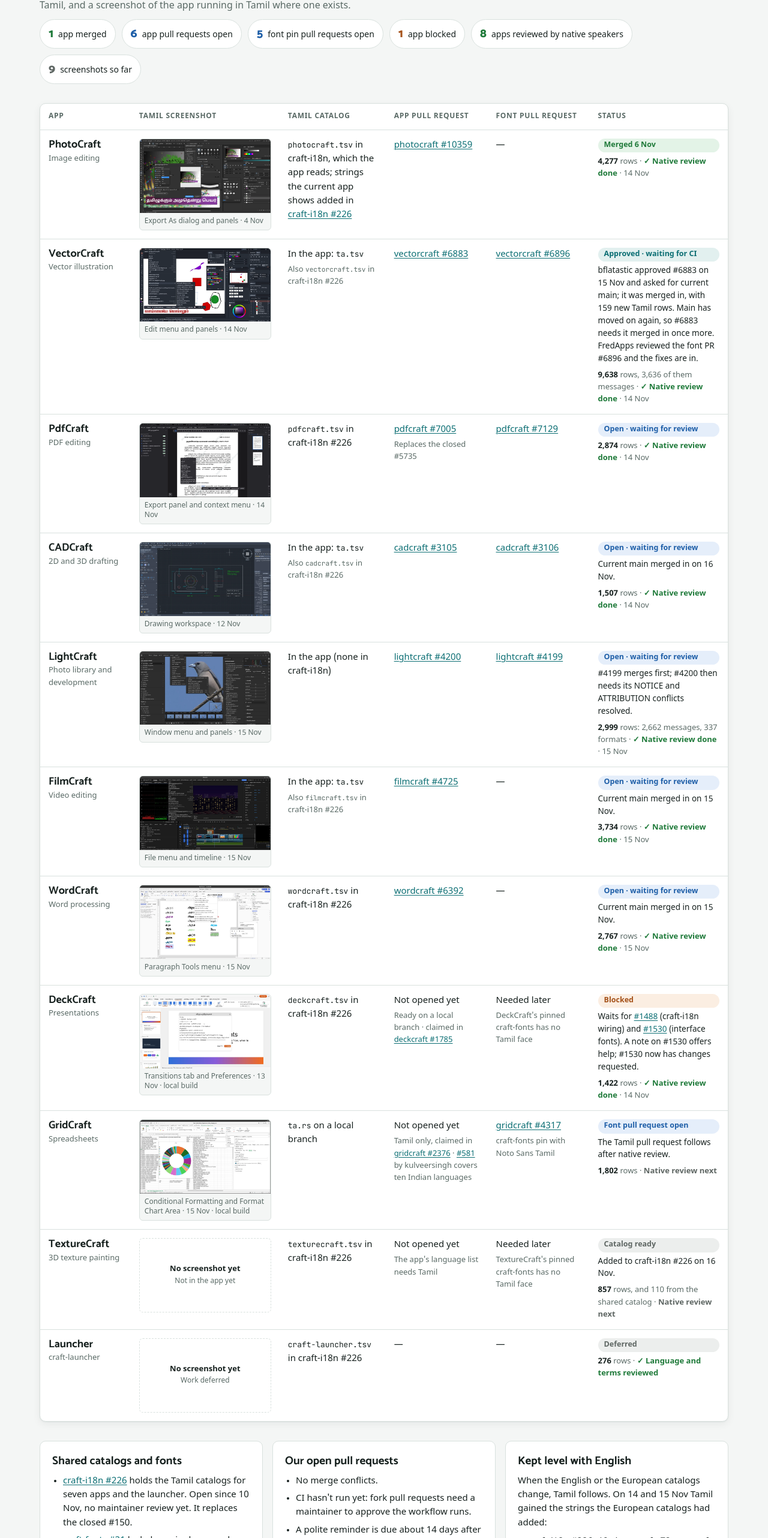
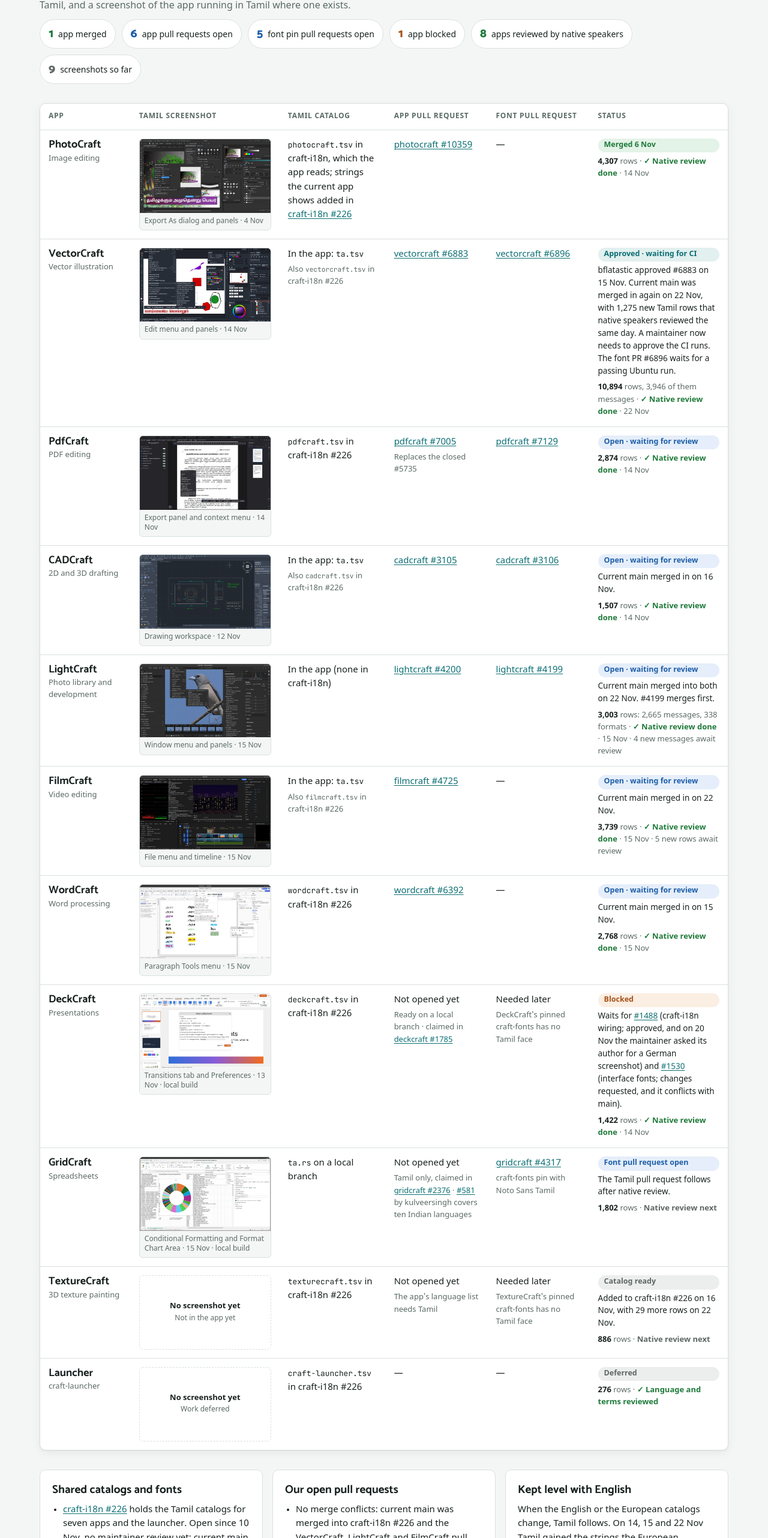
Before and after one commit to newsbaba24x7/artcraft-tamil, a plain HTML site: page index.html in a window 1280 px wide. Shown: the part 236-2800 px from the top of the page at 60% size. Drawn offline with Linux system fonts and the light colour scheme; a web font is replaced by a local one.

Commit message:
Status on 22 Nov: main merged into four pull requests; new rows reviewed
- VectorCraft #6883: main merged again with 1,275 new rows, reviewed by
  native speakers; waits for CI approval. #6896 waits for a passing
  Ubuntu run.
- craft-i18n #226, LightCraft and FilmCraft: current main merged in;
  Tamil for the strings main gained (73, 4 and 5).
- DeckCraft: where #1488 and #1530 stand.
- Row counts recounted on 22 Nov.

```diff
--- a/index.html
+++ b/index.html
@@ -229,7 +229,7 @@ dialog img { display: block; width: 100%; height: auto; max-height: 82vh; object
 
 <div class="wrap">
   <header>
-    <div class="eyebrow">Tamil interface · <span class="mono">ta</span> · checked 16 Nov 2026</div>
+    <div class="eyebrow">Tamil interface · <span class="mono">ta</span> · checked 22 Nov 2026</div>
     <h1>ArtCraft in Tamil <span class="ta">தமிழ்</span></h1>
     <p class="lede">Where each Craft app's Tamil interface stands: the catalog in craft-i18n, the pull request that switches Tamil on in the app, the craft-fonts pin that brings Noto Sans Tamil, and a screenshot of the app running in Tamil where one exists.</p>
     <div class="summary" aria-label="Summary">
@@ -266,7 +266,7 @@ dialog img { display: block; width: 100%; height: auto; max-height: 82vh; object
           <td data-label="Tamil catalog"><span class="mono">photocraft.tsv</span> in craft-i18n, which the app reads; strings the current app shows added in <a href="https://github.com/storytold/craft-i18n/pull/226">craft-i18n #226</a></td>
           <td data-label="App pull request"><a href="https://github.com/storytold/photocraft/pull/10359">photocraft #10359</a></td>
           <td data-label="Font pull request">—</td>
-          <td data-label="Status"><div class="status"><span class="pill merged">Merged 6 Nov</span><p class="facts"><b>4,277</b> rows · <span class="rv">✓ Native review done</span> · 14 Nov</p></div></td>
+          <td data-label="Status"><div class="status"><span class="pill merged">Merged 6 Nov</span><p class="facts"><b>4,307</b> rows · <span class="rv">✓ Native review done</span> · 14 Nov</p></div></td>
         </tr>
 
         <tr>
@@ -280,7 +280,7 @@ dialog img { display: block; width: 100%; height: auto; max-height: 82vh; object
           <td data-label="Tamil catalog">In the app: <span class="mono">ta.tsv</span><div class="cell-note">Also <span class="mono">vectorcraft.tsv</span> in craft-i18n #226</div></td>
           <td data-label="App pull request"><a href="https://github.com/storytold/vectorcraft/pull/6883">vectorcraft #6883</a></td>
           <td data-label="Font pull request"><a href="https://github.com/storytold/vectorcraft/pull/6896">vectorcraft #6896</a></td>
-          <td data-label="Status"><div class="status"><span class="pill review">Approved · waiting for CI</span><p>bflatastic approved #6883 on 15 Nov and asked for current main; it was merged in, with 159 new Tamil rows. Main has moved on again, so #6883 needs it merged in once more. FredApps reviewed the font PR #6896 and the fixes are in.</p><p class="facts"><b>9,638</b> rows, 3,636 of them messages · <span class="rv">✓ Native review done</span> · 14 Nov</p></div></td>
+          <td data-label="Status"><div class="status"><span class="pill review">Approved · waiting for CI</span><p>bflatastic approved #6883 on 15 Nov. Current main was merged in again on 22 Nov, with 1,275 new Tamil rows that native speakers reviewed the same day. A maintainer now needs to approve the CI runs. The font PR #6896 waits for a passing Ubuntu run.</p><p class="facts"><b>10,894</b> rows, 3,946 of them messages · <span class="rv">✓ Native review done</span> · 22 Nov</p></div></td>
         </tr>
 
         <tr>
@@ -322,7 +322,7 @@ dialog img { display: block; width: 100%; height: auto; max-height: 82vh; object
           <td data-label="Tamil catalog">In the app (none in craft-i18n)</td>
           <td data-label="App pull request"><a href="https://github.com/storytold/lightcraft/pull/4200">lightcraft #4200</a></td>
           <td data-label="Font pull request"><a href="https://github.com/storytold/lightcraft/pull/4199">lightcraft #4199</a></td>
-          <td data-label="Status"><div class="status"><span class="pill open">Open · waiting for review</span><p>#4199 merges first; #4200 then needs its NOTICE and ATTRIBUTION conflicts resolved.</p><p class="facts"><b>2,999</b> rows: 2,662 messages, 337 formats · <span class="rv">✓ Native review done</span> · 15 Nov</p></div></td>
+          <td data-label="Status"><div class="status"><span class="pill open">Open · waiting for review</span><p>Current main merged into both on 22 Nov. #4199 merges first.</p><p class="facts"><b>3,003</b> rows: 2,665 messages, 338 formats · <span class="rv">✓ Native review done</span> · 15 Nov · 4 new messages await review</p></div></td>
         </tr>
 
         <tr>
@@ -336,7 +336,7 @@ dialog img { display: block; width: 100%; height: auto; max-height: 82vh; object
           <td data-label="Tamil catalog">In the app: <span class="mono">ta.tsv</span><div class="cell-note">Also <span class="mono">filmcraft.tsv</span> in craft-i18n #226</div></td>
           <td data-label="App pull request"><a href="https://github.com/storytold/filmcraft/pull/4725">filmcraft #4725</a></td>
           <td data-label="Font pull request">—</td>
-          <td data-label="Status"><div class="status"><span class="pill open">Open · waiting for review</span><p>Current main merged in on 15 Nov.</p><p class="facts"><b>3,734</b> rows · <span class="rv">✓ Native review done</span> · 15 Nov</p></div></td>
+          <td data-label="Status"><div class="status"><span class="pill open">Open · waiting for review</span><p>Current main merged in on 22 Nov.</p><p class="facts"><b>3,739</b> rows · <span class="rv">✓ Native review done</span> · 15 Nov · 5 new rows await review</p></div></td>
         </tr>
 
         <tr>
@@ -350,7 +350,7 @@ dialog img { display: block; width: 100%; height: auto; max-height: 82vh; object
           <td data-label="Tamil catalog"><span class="mono">wordcraft.tsv</span> in craft-i18n #226</td>
           <td data-label="App pull request"><a href="https://github.com/storytold/wordcraft/pull/6392">wordcraft #6392</a></td>
           <td data-label="Font pull request">—</td>
-          <td data-label="Status"><div class="status"><span class="pill open">Open · waiting for review</span><p>Current main merged in on 15 Nov.</p><p class="facts"><b>2,767</b> rows · <span class="rv">✓ Native review done</span> · 15 Nov</p></div></td>
+          <td data-label="Status"><div class="status"><span class="pill open">Open · waiting for review</span><p>Current main merged in on 15 Nov.</p><p class="facts"><b>2,768</b> rows · <span class="rv">✓ Native review done</span> · 15 Nov</p></div></td>
         </tr>
 
         <tr>
@@ -364,7 +364,7 @@ dialog img { display: block; width: 100%; height: auto; max-height: 82vh; object
           <td data-label="Tamil catalog"><span class="mono">deckcraft.tsv</span> in craft-i18n #226</td>
           <td data-label="App pull request">Not opened yet<div class="cell-note">Ready on a local branch · claimed in <a href="https://github.com/storytold/deckcraft/issues/1785">deckcraft #1785</a></div></td>
           <td data-label="Font pull request">Needed later<div class="cell-note">DeckCraft's pinned craft-fonts has no Tamil face</div></td>
-          <td data-label="Status"><div class="status"><span class="pill blocked">Blocked</span><p>Waits for <a href="https://github.com/storytold/deckcraft/pull/1488">#1488</a> (craft-i18n wiring) and <a href="https://github.com/storytold/deckcraft/pull/1530">#1530</a> (interface fonts). A note on #1530 offers help; #1530 now has changes requested.</p><p class="facts"><b>1,422</b> rows · <span class="rv">✓ Native review done</span> · 14 Nov</p></div></td>
+          <td data-label="Status"><div class="status"><span class="pill blocked">Blocked</span><p>Waits for <a href="https://github.com/storytold/deckcraft/pull/1488">#1488</a> (craft-i18n wiring; approved, and on 20 Nov the maintainer asked its author for a German screenshot) and <a href="https://github.com/storytold/deckcraft/pull/1530">#1530</a> (interface fonts; changes requested, and it conflicts with main).</p><p class="facts"><b>1,422</b> rows · <span class="rv">✓ Native review done</span> · 14 Nov</p></div></td>
         </tr>
 
         <tr>
@@ -387,7 +387,7 @@ dialog img { display: block; width: 100%; height: auto; max-height: 82vh; object
           <td data-label="Tamil catalog"><span class="mono">texturecraft.tsv</span> in craft-i18n #226</td>
           <td data-label="App pull request">Not opened yet<div class="cell-note">The app's language list needs Tamil</div></td>
           <td data-label="Font pull request">Needed later<div class="cell-note">TextureCraft's pinned craft-fonts has no Tamil face</div></td>
-          <td data-label="Status"><div class="status"><span class="pill quiet">Catalog ready</span><p>Added to craft-i18n #226 on 16 Nov.</p><p class="facts"><b>857</b> rows, and 110 from the shared catalog · <span class="rv next">Native review next</span></p></div></td>
+          <td data-label="Status"><div class="status"><span class="pill quiet">Catalog ready</span><p>Added to craft-i18n #226 on 16 Nov, with 29 more rows on 22 Nov.</p><p class="facts"><b>886</b> rows · <span class="rv next">Native review next</span></p></div></td>
         </tr>
 
         <tr>
@@ -406,36 +406,39 @@ dialog img { display: block; width: 100%; height: auto; max-height: 82vh; object
     <div class="note">
       <h2>Shared catalogs and fonts</h2>
       <ul>
-        <li><a href="https://github.com/storytold/craft-i18n/pull/226">craft-i18n #226</a> holds the Tamil catalogs for seven apps and the launcher. Open since 10 Nov, no maintainer review yet. It replaces the closed #150.</li>
+        <li><a href="https://github.com/storytold/craft-i18n/pull/226">craft-i18n #226</a> holds the Tamil catalogs for seven apps and the launcher. Open since 10 Nov, no maintainer review yet; current main merged in on 22 Nov. It replaces the closed #150.</li>
         <li><a href="https://github.com/storytold/craft-fonts/pull/21">craft-fonts #21</a> by kulveersingh merged on 11 Nov with Noto Sans Tamil. The four font pull requests move each app's pin to that revision.</li>
       </ul>
     </div>
     <div class="note">
       <h2>Our open pull requests</h2>
       <ul>
-        <li>No merge conflicts.</li>
+        <li>No merge conflicts: current main was merged into craft-i18n #226 and the VectorCraft, LightCraft and FilmCraft pull requests on 22 Nov.</li>
         <li>CI hasn't run yet: fork pull requests need a maintainer to approve the workflow runs.</li>
         <li>A polite reminder is due about 14 days after opening: from 24 Nov for #226, 25 Nov for PdfCraft, 26 Nov for most others, 27 Nov for LightCraft.</li>
       </ul>
     </div>
     <div class="note">
       <h2>Kept level with English</h2>
-      <p>When the English or the European catalogs change, Tamil follows. On 14 and 15 Nov Tamil gained the strings the European catalogs had added:</p>
+      <p>When the English or the European catalogs change, Tamil follows. On 14, 15 and 22 Nov Tamil gained the strings the European catalogs had added:</p>
       <ul>
         <li>craft-i18n #226: 46 PhotoCraft, 72 CADCraft and 41 WordCraft rows, and PdfCraft's native-review corrections (Fill &amp; Sign, Protect, Scan வருடு, OCR ஒளியியல் எழுத்துணரி).</li>
         <li>vectorcraft #6883: 138 rows, mostly status and error messages, then 159 more after the maintainer asked for current main (graph options, Smart Punctuation, composite fonts, 3D lights). Tamil has every row of the German catalog.</li>
         <li>lightcraft #4200: 12 labels, and the Upright rows follow main's new Perspective names. The gap report lists no Tamil message.</li>
+        <li>22 Nov, craft-i18n #226: 43 PhotoCraft, 29 TextureCraft and 1 WordCraft rows, reviewed by a native speaker.</li>
+        <li>22 Nov, vectorcraft #6883: 1,275 rows after main moved on again, reviewed by native speakers. Tamil has every row the German, French, Spanish and Italian catalogs all have.</li>
+        <li>22 Nov, lightcraft #4200: 4 keyword messages; filmcraft #4725: 5 Slip Monitor strings.</li>
       </ul>
     </div>
     <div class="note">
       <h2>Not started</h2>
       <p>AniCraft, DesignCraft, EffectCraft, FigCraft, MaterialCraft and SoundCraft have no craft-i18n catalogs; their own repositories weren't checked.</p>
-      <p style="margin-top:8px">Every Tamil catalog is AI-assisted. Native speakers Radhika and Mohan Raj have reviewed PhotoCraft, VectorCraft, DeckCraft, CADCraft and PdfCraft (14 Nov) and LightCraft, WordCraft and FilmCraft (15 Nov) in the running app, with screenshots. ATTRIBUTION.md records it in craft-i18n #226 and in the CADCraft and LightCraft pull requests. The shared catalog (<span class="mono">common.tsv</span>, 1,302 rows) and the launcher's were reviewed for language and terms. GridCraft and TextureCraft are next.</p>
-      <p style="margin-top:8px">Rows are the Tamil catalog rows each app's pull request ships, or for PhotoCraft the rows on craft-i18n's main, counted on 16 Nov. Apps that read craft-i18n also use the shared catalog.</p>
+      <p style="margin-top:8px">Every Tamil catalog is AI-assisted. Native speakers Radhika and Mohan Raj have reviewed PhotoCraft, VectorCraft, DeckCraft, CADCraft and PdfCraft (14 Nov) and LightCraft, WordCraft and FilmCraft (15 Nov) in the running app, with screenshots. On 22 Nov native speakers also reviewed VectorCraft's 1,275 new rows and the 73 new craft-i18n rows; LightCraft's 4 and FilmCraft's 5 newest strings are next. ATTRIBUTION.md records it in craft-i18n #226 and in the CADCraft and LightCraft pull requests. The shared catalog (<span class="mono">common.tsv</span>, 1,302 rows) and the launcher's were reviewed for language and terms. GridCraft and TextureCraft are next.</p>
+      <p style="margin-top:8px">Rows are the Tamil catalog rows each app's pull request ships, or for PhotoCraft the rows on craft-i18n's main, counted on 22 Nov. Apps that read craft-i18n also use the shared catalog.</p>
     </div>
   </section>
 
-  <footer>Tamil work by <a href="https://github.com/newsbaba24x7">@newsbaba24x7</a>. Pull request states were read from GitHub on 16 Nov 2026.</footer>
+  <footer>Tamil work by <a href="https://github.com/newsbaba24x7">@newsbaba24x7</a>. Pull request states were read from GitHub on 22 Nov 2026.</footer>
 </div>
 
 <dialog id="viewer" aria-label="Screenshot">
```
